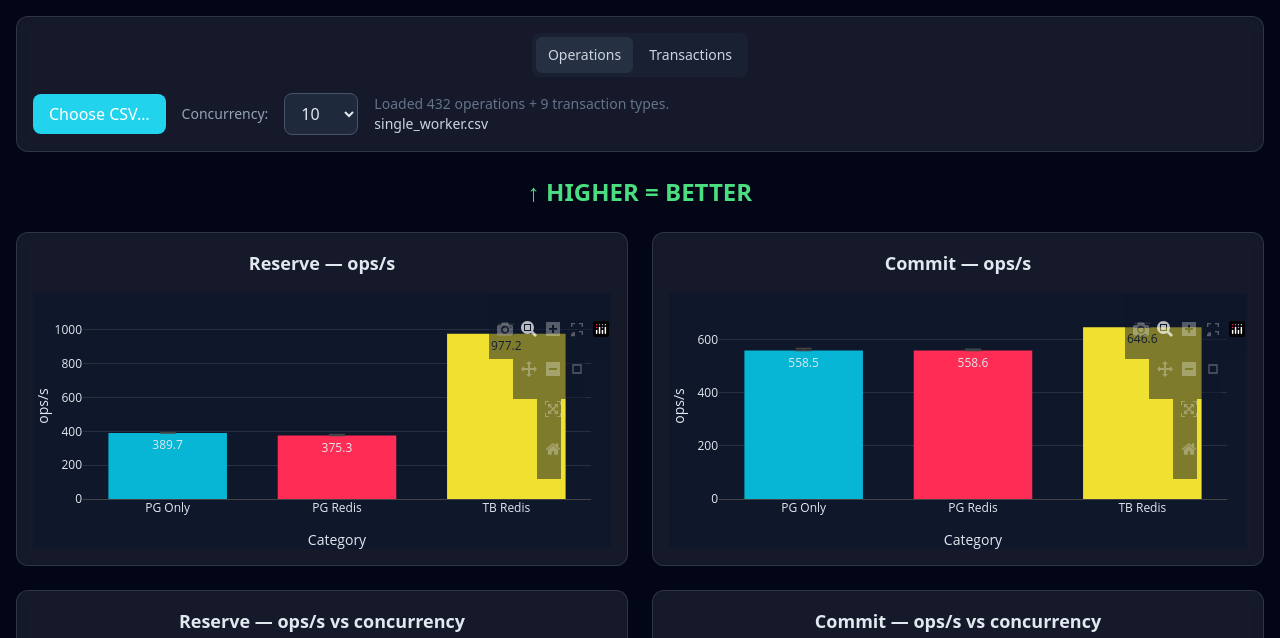
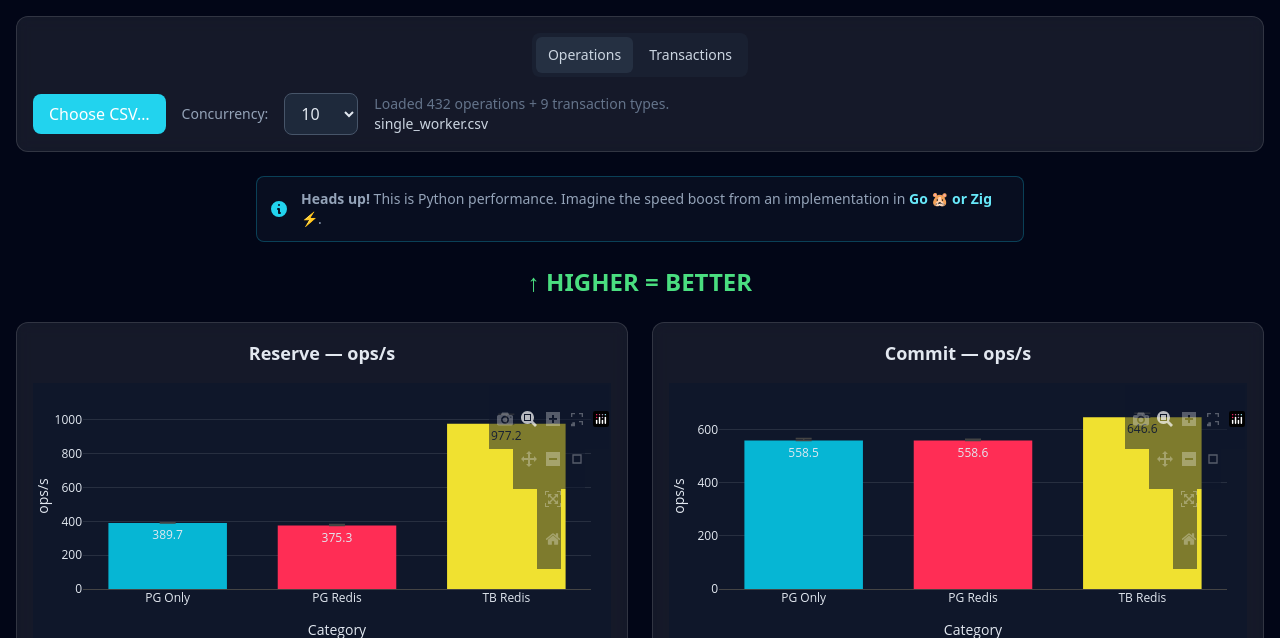
Before and after one commit to renerocksai/tigerfans, a FastAPI app: page /bench in a window 1280 px wide. Shown: the part 69-707 px from the top of the page. Run offline with FastAPI, Linux system fonts and the light colour scheme; parts of the project's set-up code (start-up, migrations or seed data) failed here and were passed over; some libraries are stand-ins or nearby versions.

Commit message:
bench: heads-up

```diff
--- a/tigerfans/templates/tigerbench.html
+++ b/tigerfans/templates/tigerbench.html
@@ -119,6 +119,15 @@
                     </div>
                 </div>
             </div>
+        </div>
+
+        <div class="max-w-3xl mx-auto bg-slate-900/50 border border-cyan-800/50 rounded-lg p-3 flex items-center gap-3 text-sm text-slate-400 mb-6">
+            <svg xmlns="http://www.w3.org/2000/svg" class="h-5 w-5 flex-shrink-0 text-cyan-500" viewBox="0 0 20 20" fill="currentColor" aria-hidden="true">
+                <path fill-rule="evenodd" d="M18 10a8 8 0 11-16 0 8 8 0 0116 0zm-7-4a1 1 0 11-2 0 1 1 0 012 0zM9 9a1 1 0 000 2v3a1 1 0 001 1h1a1 1 0 100-2v-3a1 1 0 00-1-1H9z" clip-rule="evenodd" />
+            </svg>
+            <span>
+                <strong>Heads up!</strong> This is Python performance. Imagine the speed boost from an implementation in <strong class="text-cyan-400">Go 🐹 or Zig ⚡️</strong>.
+            </span>
         </div>
 
         <div id="operations-view" class="space-y-6">
```
